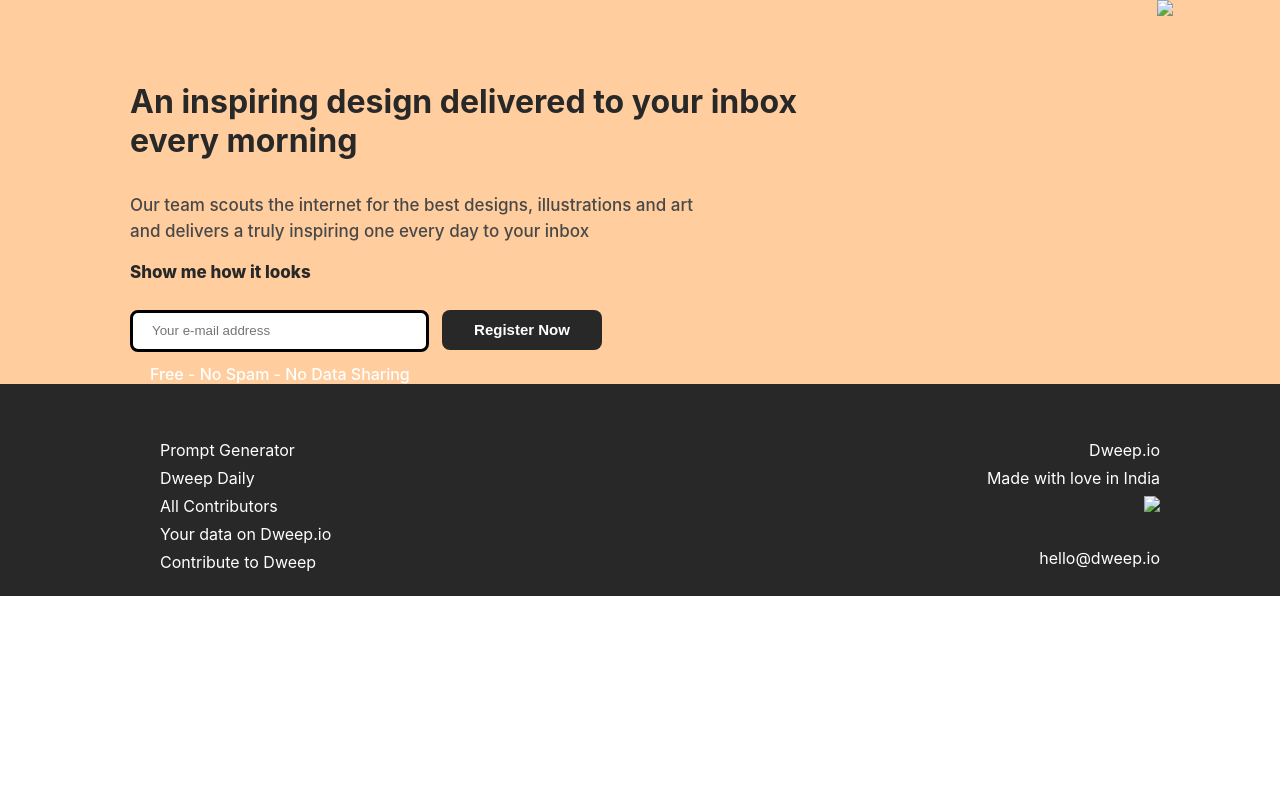
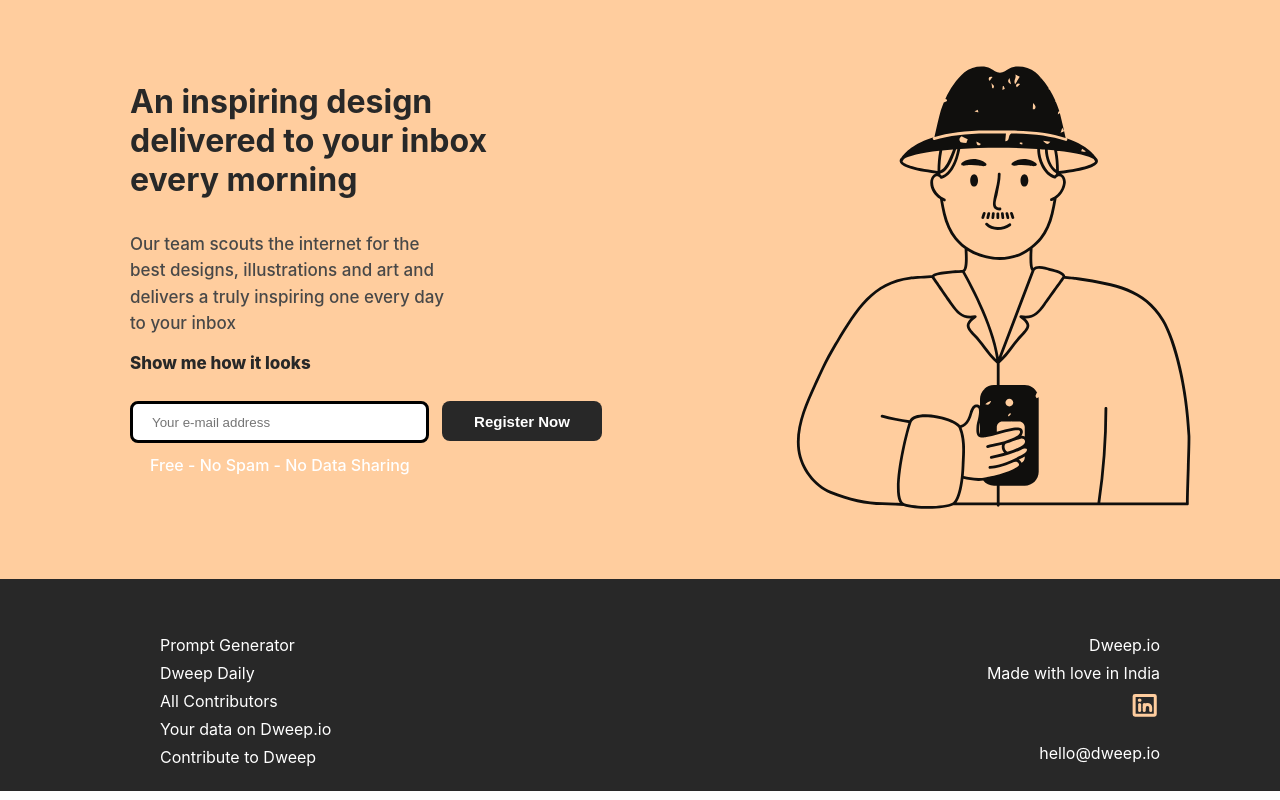
Before and after one commit to gauravmaurya21/micro_project_1, a plain HTML site: page index.html in a window 1280 px wide. Drawn offline with Linux system fonts and the light colour scheme.

Commit message:
Update index.html

```diff
--- a/index.html
+++ b/index.html
@@ -21,7 +21,7 @@
                     <div class="bottom-line">Free - No Spam - No Data Sharing</div>
                 </div>
 
-                <div class="section-right"><img src="./images/dweep io 1-97bf7467.svg"></div>
+                <div class="section-right"><img src="./images/hero.svg"></div>
             </div>
             <div class="footer">
                 <ul>
@@ -36,7 +36,7 @@
                     <li>Made with love in India</li>
                     <li class="logo-list">
 
-              <img src="./images/LinkedinLogo-5e3617ce.svg"><imgsrc="./images/InstagramLogo-c295ba7b.svg"></li>
+              <img src="./images/linkedin.svg"><imgsrc="./images/insta.svg"></li>
                     <li>&nbsp;</li>
                     <li>hello@dweep.io</li>
                 </ul>
```
